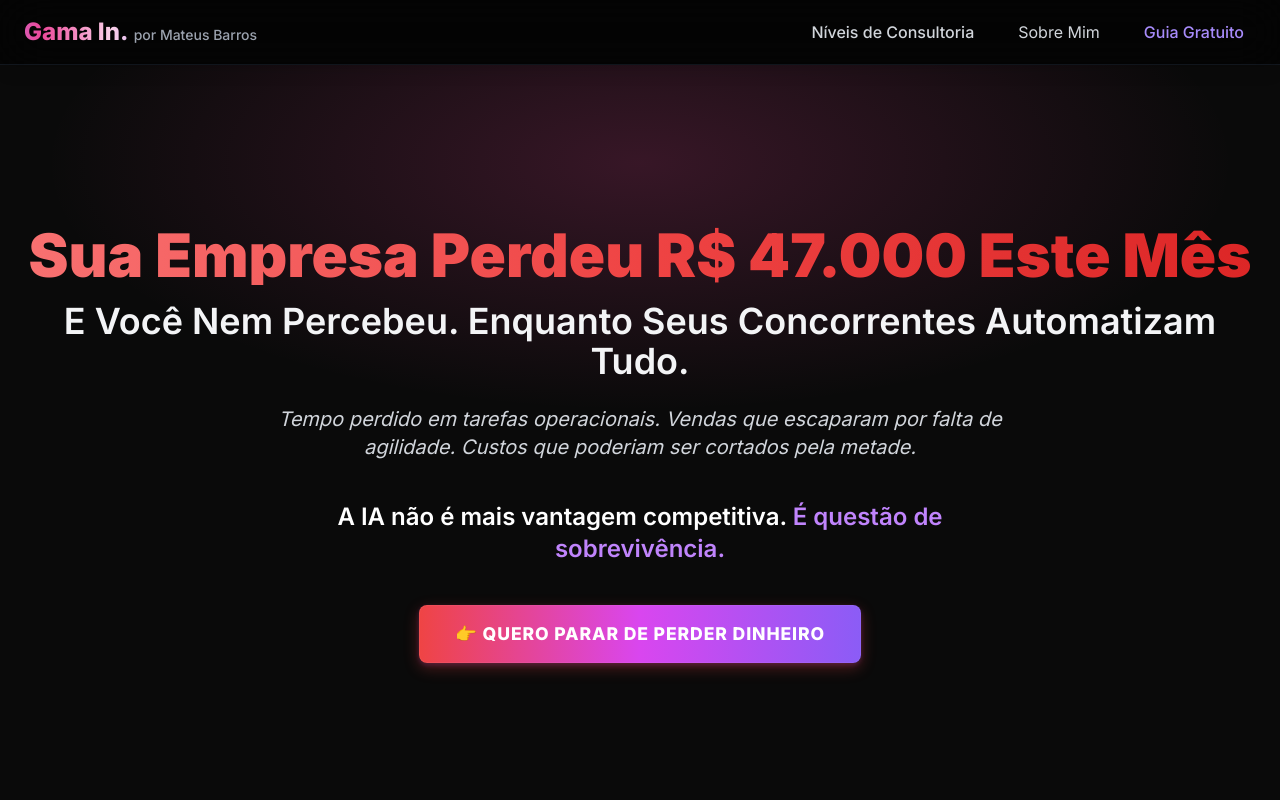
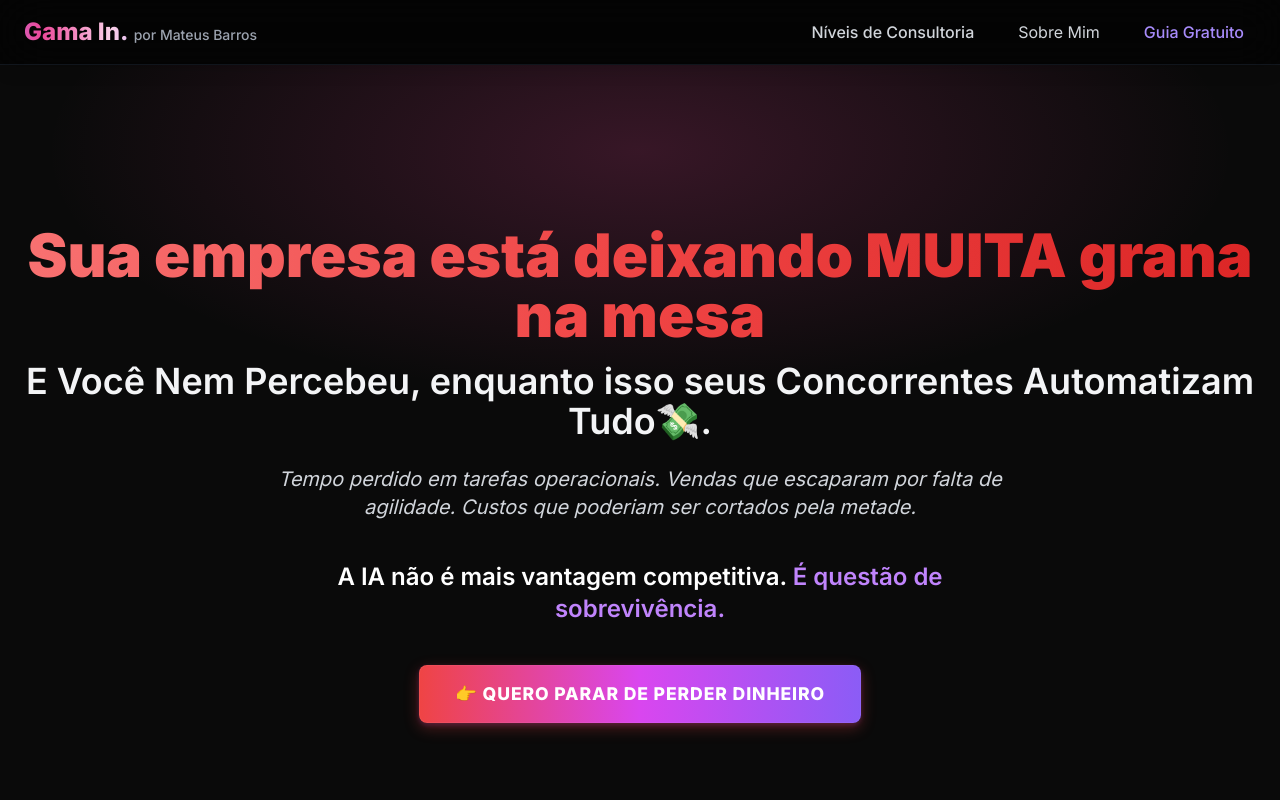
Before and after one commit to mbarrosz2/landing-page, a plain HTML site: page index.html in a window 1280 px wide. Shown: the top 800 px of the page. Drawn offline with nearby package versions, Linux system fonts and the light colour scheme.

Commit message:
Update index.html

```diff
--- a/index.html
+++ b/index.html
@@ -287,10 +287,10 @@
     <section class="hero-section-bg text-white py-28 md:py-40 overflow-hidden">
         <div class="container mx-auto px-6 text-center section-content">
             <h1 class="text-4xl sm:text-5xl lg:text-6xl font-black mb-4 text-hero-alert-gradient leading-tight reveal-on-scroll">
-                Sua Empresa Perdeu R$ 47.000 Este Mês
+                Sua empresa está deixando MUITA grana na mesa
             </h1>
             <h2 class="text-2xl sm:text-3xl lg:text-4xl font-semibold mb-6 text-gray-100 leading-tight reveal-on-scroll" style="transition-delay: 0.2s;">
-                E Você Nem Percebeu. Enquanto Seus Concorrentes Automatizam Tudo.
+                E Você Nem Percebeu, enquanto isso seus Concorrentes Automatizam Tudo💸.
             </h2>
             <p class="text-lg md:text-xl text-gray-300 mb-10 max-w-3xl mx-auto reveal-on-scroll" style="transition-delay: 0.4s;">
                 <em>Tempo perdido em tarefas operacionais. Vendas que escaparam por falta de agilidade. Custos que poderiam ser cortados pela metade.</em>
```
